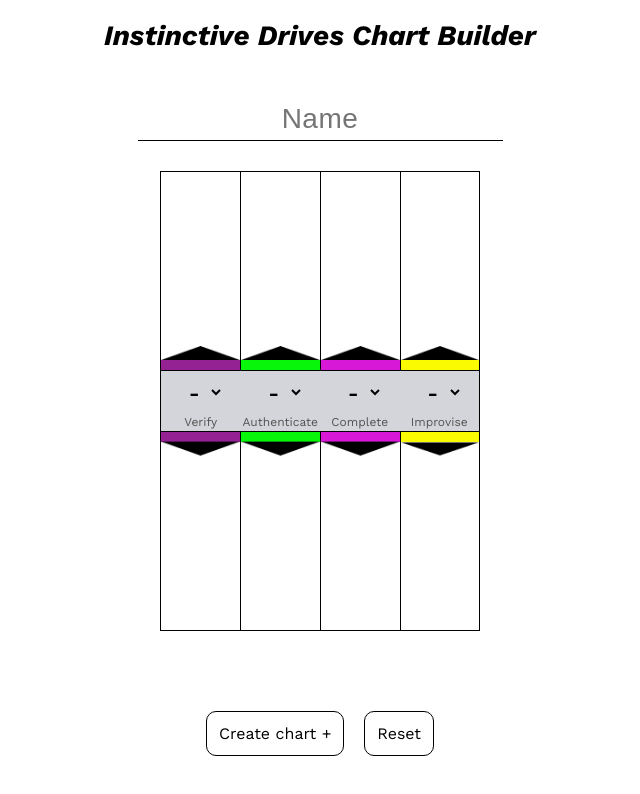
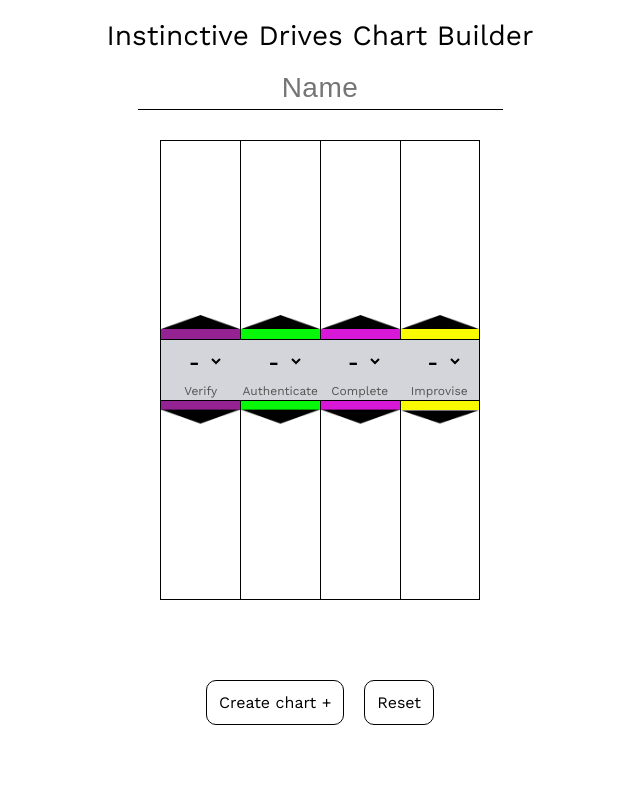
Before and after one commit to oisa/instinctive-drives-chart-builder, a plain HTML site: page index.html in a window 1280 px wide. Shown: the whole page, without its empty margins (320-960 px from the left). Drawn offline with nearby package versions, Linux system fonts and the light colour scheme.

Commit message:
Updates to styles for presentation

```diff
--- a/css/style.css
+++ b/css/style.css
@@ -8,12 +8,12 @@ body {
 
 header {
   text-align: center;
-  margin-bottom: 50px;
+  margin: 0 50px;
 }
 
 h1 {
   font-size: 28px;
-  font-style: italic;
+  font-weight: 400;
 }
 
 p {
```
